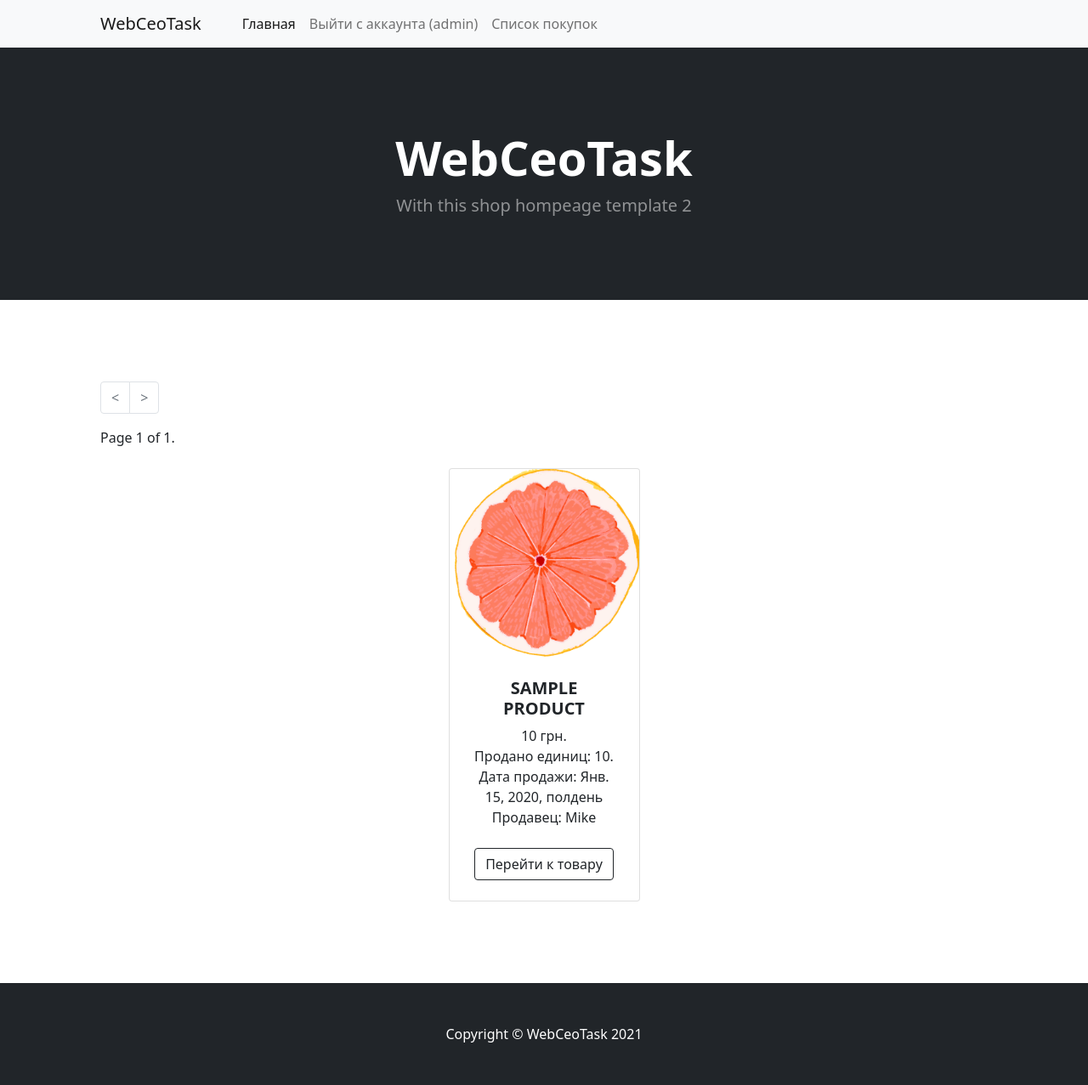
After one commit to khmelev77/WebCeoTask, a Django app: page /shop/sales_list/ in a window 1280 px wide. The commit adds this page. Shown: the whole page at 85% size. Run offline with Django 3.2, Linux system fonts and the light colour scheme; a user stored in the database is signed in; data comes from the database, SQL or seed files in the repository; tables that the repository leaves empty hold one stand-in row (values such as "Sample post"); parts of the project's set-up code (start-up, migrations or seed data) failed here and were passed over; some libraries are stand-ins or nearby versions.

Commit message:
Section 7-8-9.

```diff
--- a/shop/models.py
+++ b/shop/models.py
@@ -20,3 +20,4 @@ class Sale(models.Model):
     seller = models.ForeignKey(Seller, on_delete=models.CASCADE)
     product = models.ForeignKey(Product, on_delete=models.CASCADE)
     amount_sold = models.PositiveIntegerField()
+    purchase_amount = models.PositiveIntegerField()
--- a/shop/urls.py
+++ b/shop/urls.py
@@ -1,7 +1,8 @@
 from django.urls import path
-from .views import ProductList, ProductDetail
+from .views import ProductList, ProductDetail, SalesList
 
 urlpatterns = [
     path('product_detail/<int:product_id>/', ProductDetail.as_view(), name='product_detail'),
+    path('sales_list/', SalesList.as_view(), name='sales_list'),
     path('', ProductList.as_view(), name='product_list'),
 ]
--- a/shop/views.py
+++ b/shop/views.py
@@ -3,6 +3,9 @@ from django.views.generic import TemplateView
 from .models import Product, Seller, Sale
 from .forms import SaleForm
 from django.shortcuts import redirect
+from django.contrib.auth.mixins import LoginRequiredMixin
+from django.core.paginator import Paginator
+
 
 class ProductList(TemplateView):
     template_name = "shop/product_list.html"
@@ -10,6 +13,7 @@ class ProductList(TemplateView):
     def get(self, request, *args, **kwargs):
         products = Product.objects.all()
         return render(request, self.template_name, {'products': products})
+
 
 class ProductDetail(TemplateView):
     template_name = "shop/product_detail.html"
@@ -39,8 +43,19 @@ class ProductDetail(TemplateView):
             product.amount -= form.cleaned_data['amount']
             product.save()
 
-            Sale.objects.create(seller=seller, product=product, amount_sold=form.cleaned_data['amount'])
+            Sale.objects.create(seller=seller, product=product, amount_sold=form.cleaned_data['amount'], purchase_amount=product.price * form.cleaned_data['amount'])
 
             return redirect('product_list')
 
         return render(request, self.template_name, {'product': product, 'form': form})
+
+
+class SalesList(LoginRequiredMixin, TemplateView):
+    template_name = "shop/sales_list.html"
+
+    def get(self, request, *args, **kwargs):
+        sales = Sale.objects.order_by('date_of_sale')
+        p = Paginator(sales, 5)
+        page_number = request.GET.get('page')
+        p_obj = p.get_page(page_number)
+        return render(request, self.template_name, {'page_obj': p_obj})
--- a/taskapp/settings.py
+++ b/taskapp/settings.py
@@ -57,7 +57,7 @@ ROOT_URLCONF = 'taskapp.urls'
 TEMPLATES = [
     {
         'BACKEND': 'django.template.backends.django.DjangoTemplates',
-        'DIRS': [],
+        'DIRS': [os.path.join(BASE_DIR, 'templates')],
         'APP_DIRS': True,
         'OPTIONS': {
             'context_processors': [
@@ -135,3 +135,5 @@ STATICFILES_DIRS = [
 DEFAULT_AUTO_FIELD = 'django.db.models.BigAutoField'
 
 CRISPY_TEMPLATE_PACK = 'bootstrap4'
+
+LOGIN_REDIRECT_URL = '/'
--- a/taskapp/urls.py
+++ b/taskapp/urls.py
@@ -6,6 +6,7 @@ from django.conf.urls.static import static
 urlpatterns = [
     path('admin/', admin.site.urls),
     path('shop/', include('shop.urls')),
+    path('accounts/', include('django.contrib.auth.urls'))
 ]
 urlpatterns += static(settings.STATIC_URL, document_root=settings.STATIC_ROOT)
 urlpatterns += static(settings.MEDIA_URL, document_root=settings.MEDIA_ROOT)
--- a/shop/templates/shop/base.html
+++ b/templates/base.html
@@ -23,7 +23,12 @@
                 <div class="collapse navbar-collapse" id="navbarSupportedContent">
                     <ul class="navbar-nav me-auto mb-2 mb-lg-0 ms-lg-4">
                         <li class="nav-item"><a class="nav-link active" aria-current="page" href="{% url 'product_list' %}">Главная</a></li>
-                        <li class="nav-item"><a class="nav-link" href="#!">About</a></li>
+                        {% if user.is_authenticated %}
+                        <li class="nav-item"><a class="nav-link" href="{% url 'logout' %}?next={{request.path}}">Выйти с аккаунта ({{ user.get_username }})</a></li>
+                        <li class="nav-item"><a class="nav-link" href="{% url 'sales_list' %}">Список покупок</a></li>
+                        {% else %}
+                        <li class="nav-item"><a class="nav-link" href="{% url 'login' %}?next={{request.path}}">Вход для продавцов</a></li>
+                        {% endif %}
                     </ul>
                 </div>
             </div>
--- a/shop/templates/shop/product_detail.html
+++ b/templates/shop/product_detail.html
@@ -1,4 +1,4 @@
-{% extends 'shop/base.html' %}
+{% extends 'base.html' %}
 {% load static %}
 {% load crispy_forms_tags %}
 {% block content %}
--- a/shop/templates/shop/product_list.html
+++ b/templates/shop/product_list.html
@@ -1,4 +1,4 @@
-{% extends 'shop/base.html' %}
+{% extends 'base.html' %}
 {% load static %}
 {% block content %}
 <!-- Section-->
--- /dev/null
+++ b/templates/shop/sales_list.html
@@ -0,0 +1,65 @@
+{% extends 'base.html' %}
+{% load static %}
+{% load crispy_forms_tags %}
+{% block content %}
+<!-- Section-->
+<section class="py-5">
+  <div class="container px-4 px-lg-5 mt-5">
+    <nav aria-label="pagination">
+      <ul class="pagination">
+        {% if page_obj.has_previous %}
+        <li class="page-item">
+          <a class="page-link" href="?page={{ page_obj.previous_page_number }}"><</a>
+        </li>
+        {% else %}
+        <li class="page-item disabled">
+          <a class="page-link" href="#" tabindex="-1" aria-disabled="true"><</a>
+        </li>
+        {% endif %}
+        {% if page_obj.has_next %}
+        <li class="page-item">
+          <a class="page-link" href="?page={{ page_obj.next_page_number }}">></a>
+        </li>
+        {% else %}
+        <li class="page-item disabled">
+          <a class="page-link" href="#" tabindex="-1" aria-disabled="true">></a>
+        </li>
+        {% endif %}
+      </ul>
+    </nav>
+    <span class="current">
+    Page {{ page_obj.number }} of {{ page_obj.paginator.num_pages }}.
+    </span>
+    <br><br>
+    <div class="row gx-4 gx-lg-5 row-cols-2 row-cols-md-3 row-cols-xl-4 justify-content-center">
+      {% for sale in page_obj %}
+      <div class="col mb-5">
+        <div class="card h-100">
+          <!-- Product image-->
+          <img class="card-img-top" src="{% static 'images/orange.jpg' %}" alt="..." />
+          <!-- Product details-->
+          <div class="card-body p-4">
+            <div class="text-center">
+              <!-- Product name-->
+              <h5 class="fw-bolder">{{ sale.product.title|upper }}</h5>
+              <!-- Product price-->
+              {{ sale.purchase_amount }} грн.
+              <br>
+              Продано единиц: {{ sale.amount_sold }}.
+              <br>
+              Дата продажи: {{ sale.date_of_sale }}
+              <br>
+              Продавец: {{ sale.seller.name }}
+            </div>
+          </div>
+          <!-- Product actions-->
+          <div class="card-footer p-4 pt-0 border-top-0 bg-transparent">
+            <div class="text-center"><a class="btn btn-outline-dark mt-auto" href="{% url 'product_detail' sale.product.id %}">Перейти к товару</a></div>
+          </div>
+        </div>
+      </div>
+      {% endfor %}
+    </div>
+  </div>
+</section>
+{% endblock %}
```
Also changed, not shown: templates/registration/logged_out.html (added, +17 -0 lines), templates/registration/login.html (added, +45 -0 lines).
